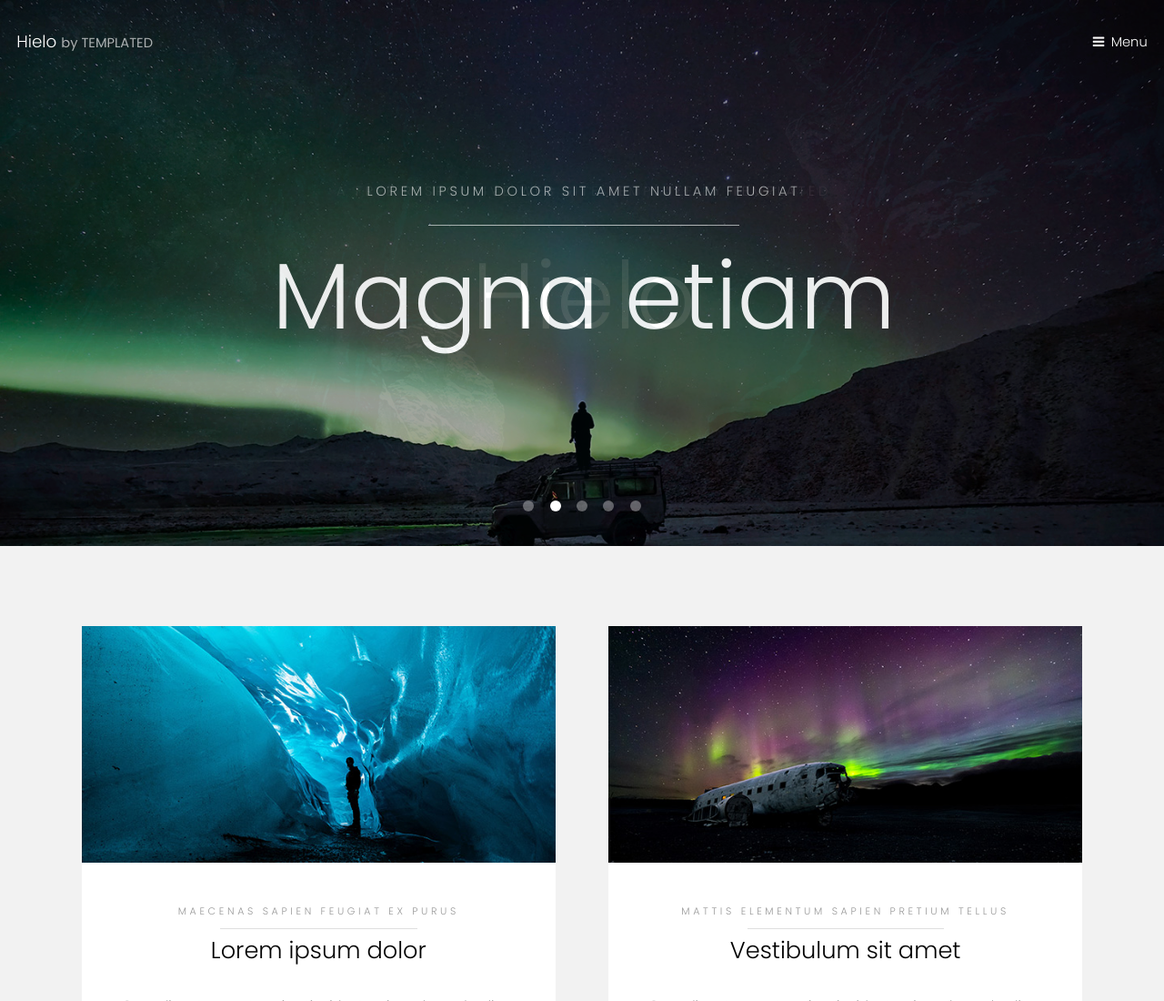
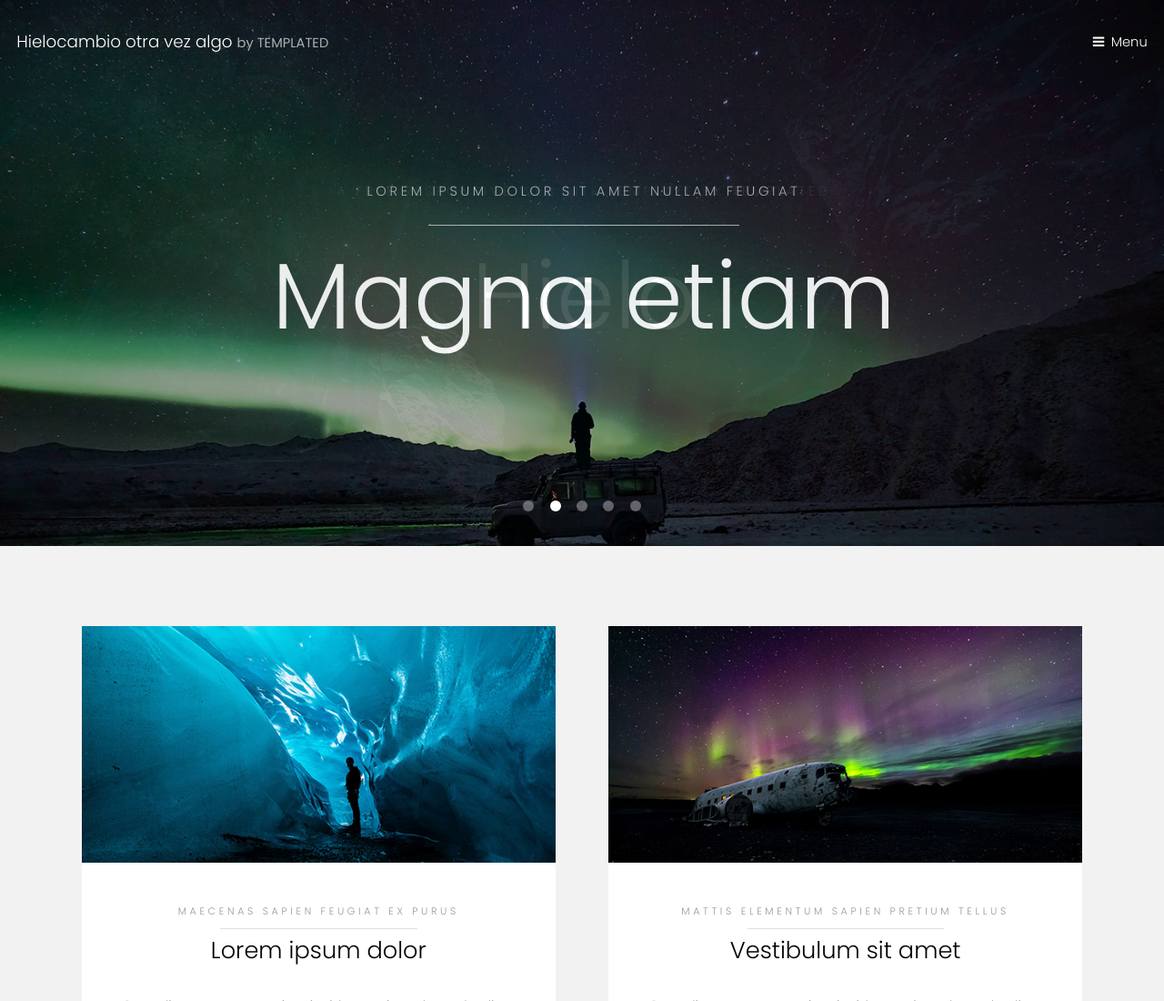
Before and after one commit to laurasanleo/hielo, a plain HTML site: page index.html in a window 1280 px wide. Shown: the top 1100 px of the page at 91% size. Drawn offline with Linux system fonts and the light colour scheme.

Commit message:
He hecho un nuevo comentario

```diff
--- a/index.html
+++ b/index.html
@@ -15,7 +15,7 @@
 
 		<!-- Header -->
 			<header id="header" class="alt">
-				<div class="logo"><a href="index.html">Hielo <span>by TEMPLATED</span></a></div>
+				<div class="logo"><a href="index.html">Hielocambio otra vez algo <span>by TEMPLATED</span></a></div>
 				<a href="#menu">Menu</a>
 			</header>
 
```
